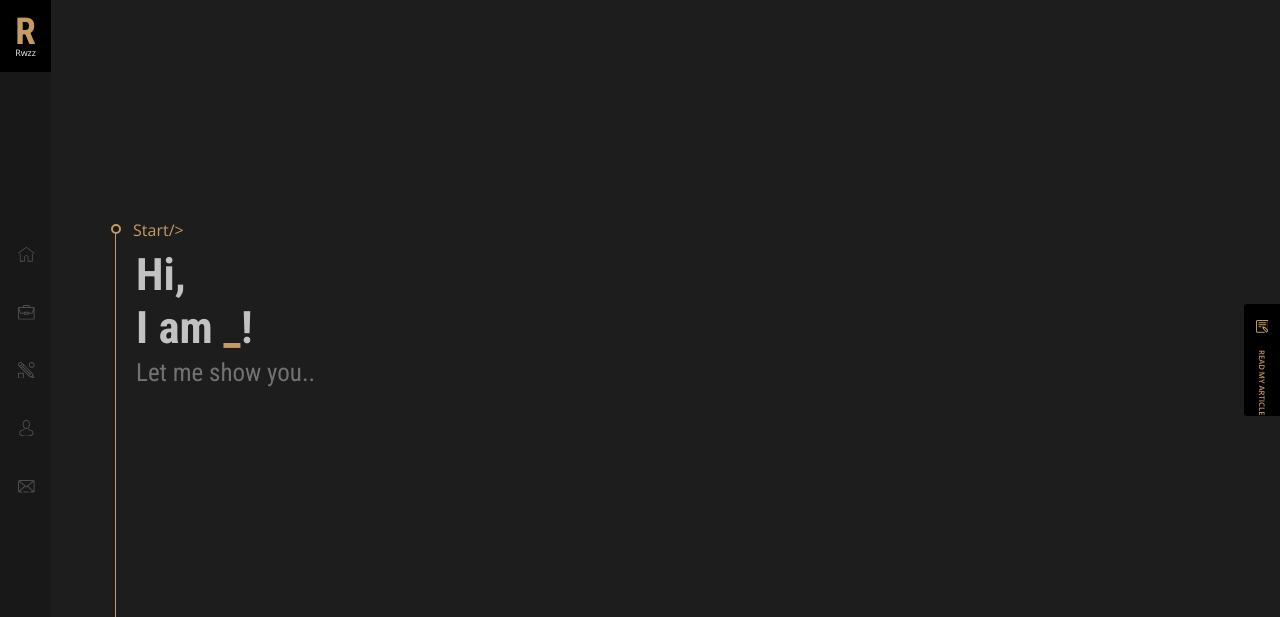
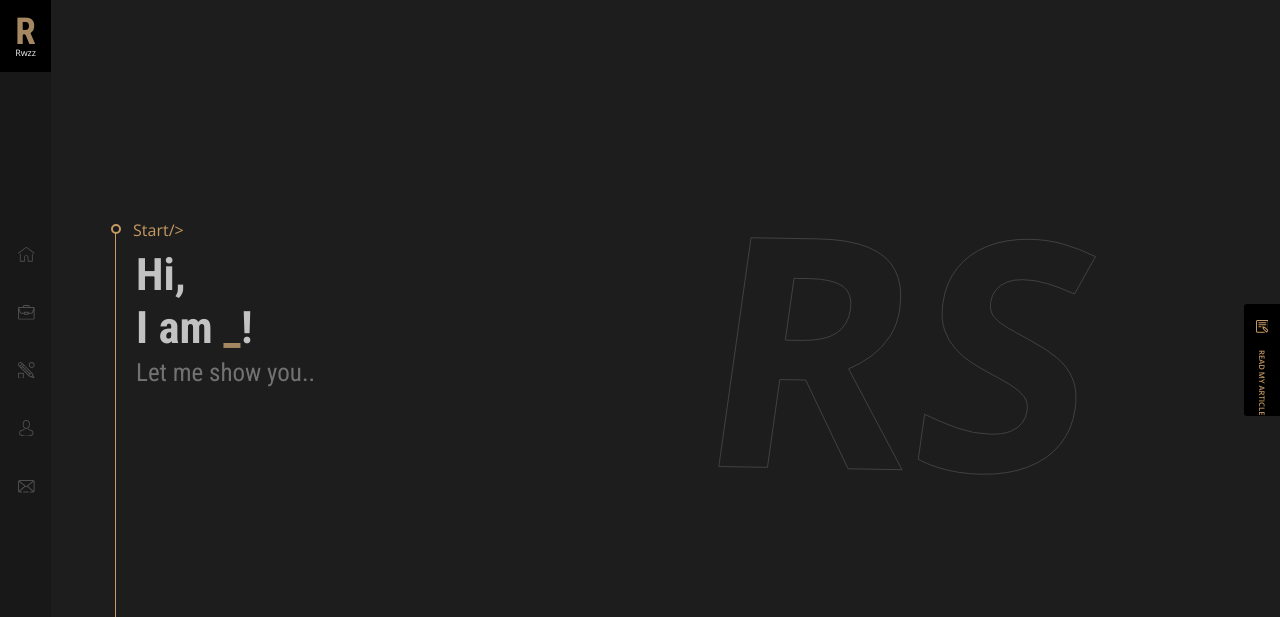
Before and after one commit to Riwaj-shrestha/RwzzWebFrontend, an Angular app: page / in a window 1280 px wide. Shown: the top 617 px of the page. Built offline with nearby package versions, Linux system fonts and the light colour scheme.

Commit message:
added new color scheme

```diff
--- a/package.json
+++ b/package.json
@@ -24,13 +24,13 @@
     "zone.js": "~0.9.1"
   },
   "devDependencies": {
-    "@angular-devkit/build-angular": "~0.803.21",
-    "@angular/cli": "~8.3.21",
+    "@angular-devkit/build-angular": "^0.803.22",
+    "@angular/cli": "^8.3.22",
     "@angular/compiler-cli": "~8.2.14",
     "@angular/language-service": "~8.2.14",
-    "@types/node": "~8.9.4",
     "@types/jasmine": "~3.3.8",
     "@types/jasminewd2": "~2.0.3",
+    "@types/node": "~8.9.4",
     "codelyzer": "^5.0.0",
     "jasmine-core": "~3.4.0",
     "jasmine-spec-reporter": "~4.2.1",
--- a/src/app/home/home.component.html
+++ b/src/app/home/home.component.html
@@ -28,6 +28,10 @@
 
 </div>
 
-<a class="scroll-btn">
+<div class="big-R">
+    RS
+</div>
 
-</a>
+<!-- <a class="scroll-btn">
+
+</a> -->
--- a/src/app/home/home.component.scss
+++ b/src/app/home/home.component.scss
@@ -90,7 +90,9 @@
 
 #spin {
     // color:rgb(65, 65, 65);
-    color: rgb(197, 154, 99);
+    // color: rgb(197, 154, 99);
+    // color: #5CC8FF;
+    color: #A58861;
 }
 
 #spin:after {
@@ -142,3 +144,19 @@
         98% { content: "@de_";}
         100% { content: "_";}
         }
+
+.big-R {
+    font-size: 35vw;
+    color: transparent;
+    font-weight: 800;
+    position: absolute;
+    top: 5vh;
+    right: 8vw;
+    font-family: 'Open Sans', sans-serif;
+    -webkit-text-stroke: 1px rgb(77, 77, 77);
+    transform: rotate(1deg) scale(0.717) skew(-7deg) translate(-6px);
+-webkit-transform: rotate(1deg) scale(0.717) skew(-7deg) translate(-6px);
+-moz-transform: rotate(1deg) scale(0.717) skew(-7deg) translate(-6px);
+-o-transform: rotate(1deg) scale(0.717) skew(-7deg) translate(-6px);
+-ms-transform: rotate(1deg) scale(0.717) skew(-7deg) translate(-6px);
+}
--- a/src/app/navbar/navbar.component.scss
+++ b/src/app/navbar/navbar.component.scss
@@ -29,7 +29,9 @@ nav {
             font-size: 2.9vw;
             line-height: 0.9em;
             // color: rgb(0, 183, 255);
-            color: rgb(197, 154, 99);
+            // color: rgb(197, 154, 99);
+            // color: #5CC8FF;
+            color: #A58861;
         }
         &__subtitle {
             margin: 0;
@@ -45,11 +47,14 @@ nav {
         display: flex;
         align-items: center;
         flex-flow: column wrap;
-        &__item{
+
+        &__item {
             padding: 20px 1px;
             text-transform: uppercase;
             cursor: pointer;
             width: 100%;
+            text-decoration: none;
+            color: #4d4d4e;
             height: 1.4vw;
             display: flex;
             justify-content: center;
@@ -105,6 +110,11 @@ nav {
 
 }
 
+a {
+    text-decoration: none;
+    color: #4d4d4e;
+}
+
 .blog-btn{
     height: 14vh;
     width: 2.8vw;
```
Also changed, not shown: 1 other file (tests, documents, lock files or other folders).
